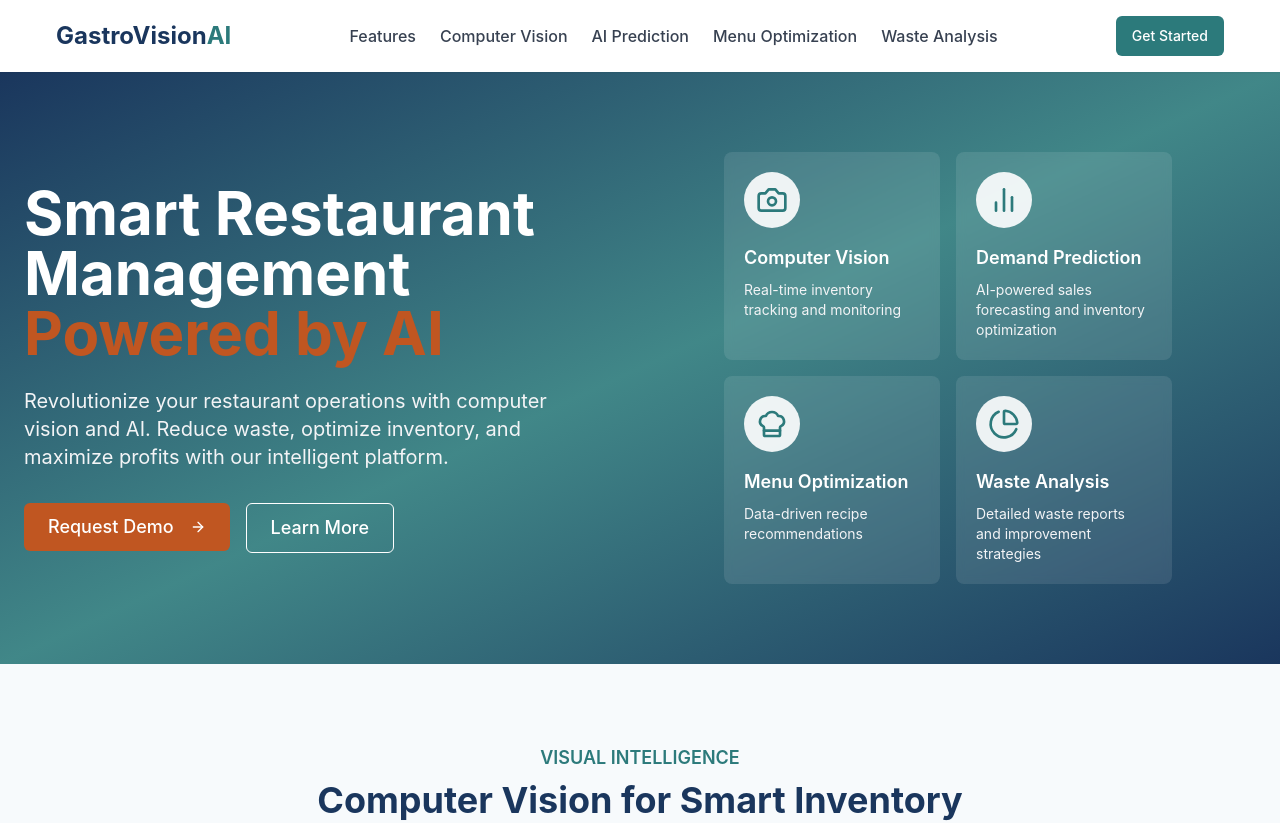
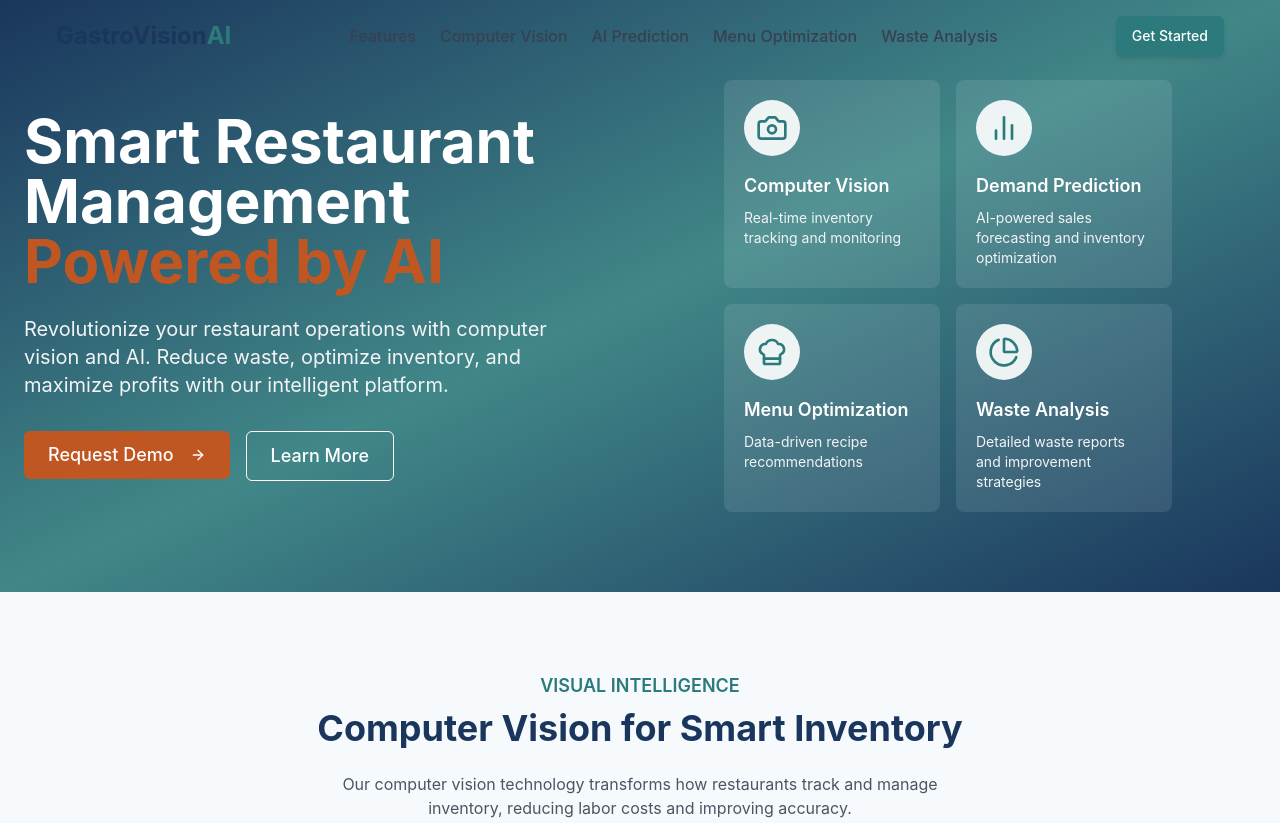
Before and after one commit to anandk2k4/gastro-visionary, a React (Vite) app: page / in a window 1280 px wide. Shown: the top 823 px of the page. Built offline with nearby package versions, Linux system fonts and the light colour scheme.

Commit message:
Add floating navbar
Implement a floating navbar component.

```diff
--- a/src/components/Navbar.tsx
+++ b/src/components/Navbar.tsx
@@ -1,8 +1,9 @@
 
-import React, { useState } from 'react';
+import React, { useState, useEffect } from 'react';
 import { Menu, X } from 'lucide-react';
 import { Button } from '@/components/ui/button';
 import { cn } from '@/lib/utils';
+import { Link } from 'react-router-dom';
 
 interface NavbarProps {
   className?: string;
@@ -10,14 +11,35 @@ interface NavbarProps {
 
 const Navbar: React.FC<NavbarProps> = ({ className }) => {
   const [isMenuOpen, setIsMenuOpen] = useState(false);
+  const [scrolled, setScrolled] = useState(false);
+
+  useEffect(() => {
+    const handleScroll = () => {
+      const isScrolled = window.scrollY > 20;
+      if (isScrolled !== scrolled) {
+        setScrolled(isScrolled);
+      }
+    };
+
+    window.addEventListener('scroll', handleScroll);
+    return () => window.removeEventListener('scroll', handleScroll);
+  }, [scrolled]);
 
   return (
-    <nav className={cn('w-full bg-white py-4 px-6 shadow-sm sticky top-0 z-50', className)}>
+    <nav
+      className={cn(
+        'w-full py-4 px-6 fixed top-0 z-50 transition-all duration-300',
+        scrolled
+          ? 'bg-white/95 backdrop-blur-sm shadow-md'
+          : 'bg-transparent',
+        className
+      )}
+    >
       <div className="container mx-auto flex justify-between items-center">
         <div className="flex items-center">
-          <h1 className="text-2xl font-bold text-restaurant-blue-dark">
+          <Link to="/" className="text-2xl font-bold text-restaurant-blue-dark">
             GastroVision<span className="text-restaurant-teal">AI</span>
-          </h1>
+          </Link>
         </div>
 
         {/* Desktop Navigation */}
@@ -30,7 +52,7 @@ const Navbar: React.FC<NavbarProps> = ({ className }) => {
         </div>
 
         <div className="hidden md:block">
-          <Button className="bg-restaurant-teal hover:bg-restaurant-blue-dark text-white">
+          <Button className="bg-restaurant-teal hover:bg-restaurant-blue-dark text-white transition-all duration-300 shadow-md hover:shadow-lg transform hover:-translate-y-1">
             Get Started
           </Button>
         </div>
@@ -46,14 +68,14 @@ const Navbar: React.FC<NavbarProps> = ({ className }) => {
 
       {/* Mobile Navigation */}
       {isMenuOpen && (
-        <div className="md:hidden absolute top-16 left-0 right-0 bg-white shadow-md z-40 animate-fade-in">
+        <div className="md:hidden absolute top-16 left-0 right-0 bg-white/95 backdrop-blur-sm shadow-md z-40 animate-fade-in">
           <div className="container mx-auto px-6 py-4 flex flex-col space-y-4">
             <MobileNavLink href="#features" onClick={() => setIsMenuOpen(false)}>Features</MobileNavLink>
             <MobileNavLink href="#vision" onClick={() => setIsMenuOpen(false)}>Computer Vision</MobileNavLink>
             <MobileNavLink href="#prediction" onClick={() => setIsMenuOpen(false)}>AI Prediction</MobileNavLink>
             <MobileNavLink href="#menu" onClick={() => setIsMenuOpen(false)}>Menu Optimization</MobileNavLink>
             <MobileNavLink href="#waste" onClick={() => setIsMenuOpen(false)}>Waste Analysis</MobileNavLink>
-            <Button className="bg-restaurant-teal hover:bg-restaurant-blue-dark text-white w-full">
+            <Button className="bg-restaurant-teal hover:bg-restaurant-blue-dark text-white w-full shadow-md transition-all duration-300">
               Get Started
             </Button>
           </div>
```
